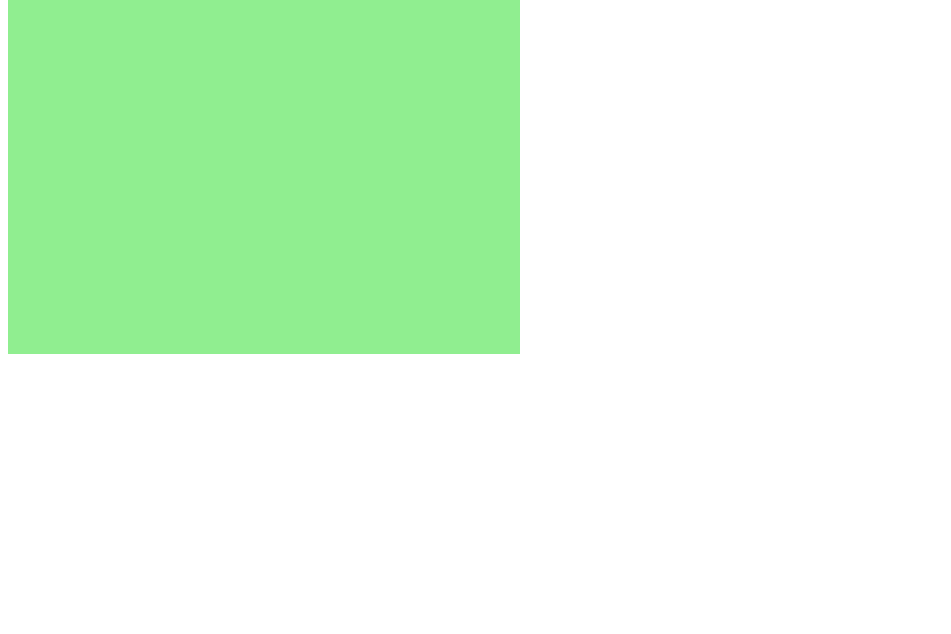
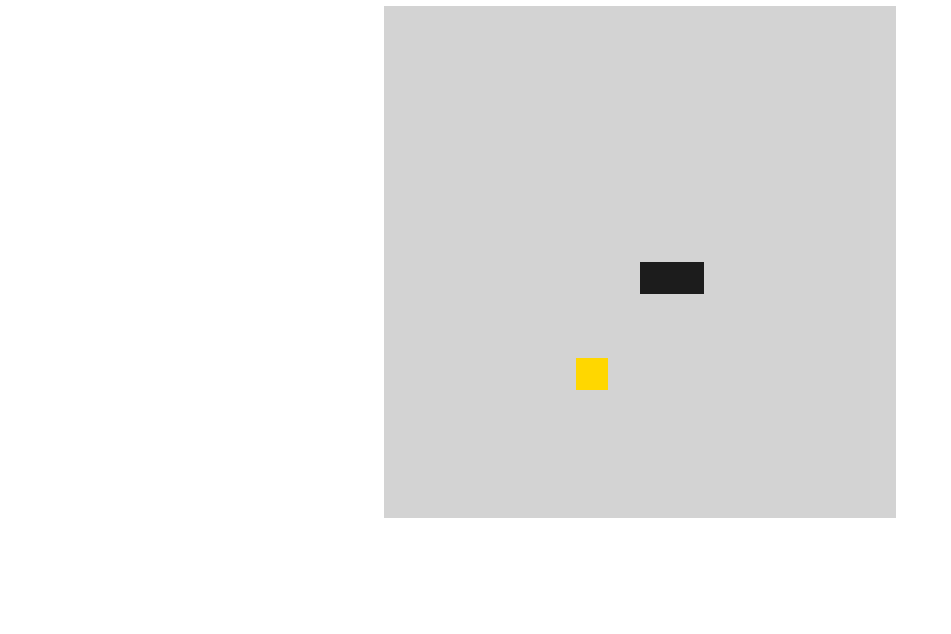
Before and after one commit to mauriciochaiben/jogo_da_cobrinha, a plain HTML site: page index.html in a window 1280 px wide. Shown: the part 166-800 px from the top of the page, without its empty margins (0-951 px from the left). Drawn offline with Linux system fonts and the light colour scheme.

Commit message:
Commit final Jogo da Cobrinha
Final do primeiro jogo.

```diff
--- a/index.html
+++ b/index.html
@@ -9,6 +9,7 @@
     <title>Snake Game</title>
 </head>
 <body>
+    <h1>Snake Game - Maurício Chaiben </h1>
     <canvas id="snake" width="512" height="512"></canvas>
 </body>
 </html>
--- a/script.js
+++ b/script.js
@@ -1,10 +1,81 @@
 let canvas = document.getElementById("snake");
 let context = canvas.getContext("2d");
 let box = 32;
+let snake = [];
+snake [0] = {
+    x: 8 * box,
+    y: 8 * box
+}
+let direction = "right";
+let food = {
+    x: Math.floor(Math.random() * 15 + 1) * box,
+    y: Math.floor(Math.random() * 15 + 1) * box
+}
 
 function criarBG(){
-    context.fillStyle = "lightgreen";
-    context.fillRect(0, 0, 16*box, 16*box); //desenha o retângulo usando x e y e a largura e altura setadas
+    context.fillStyle = "#D3D3D3";
+    context.fillRect(0, 0, 16 * box, 16 * box); //desenha o retângulo usando x e y e a largura e altura setadas
 }
 
-criarBG();
+function criarCobrinha(){
+    for (i=0; i < snake.length; i++){
+        context.fillStyle = "#1C1C1C";
+        context.fillRect(snake[i].x, snake[i].y, box, box);
+    }
+}
+
+function drawFood(){
+    context.fillStyle = "#FFD700";
+    context.fillRect(food.x, food.y, box, box);
+}
+
+document.addEventListener('keydown', update);
+
+function update (event){
+    if(event.keyCode == 37 && direction != "right") direction = "left";
+    if(event.keyCode == 38 && direction != "down") direction = "up";
+    if(event.keyCode == 39 && direction != "left") direction = "right";
+    if(event.keyCode == 40 && direction != "up") direction = "down";
+}
+
+
+function iniciarJogo(){
+    if(snake[0].x > 15 * box && direction == "right") snake[0].x = 0;
+    if(snake[0].x < 0 * box && direction == "left") snake[0].x = 16 * box;
+    if(snake[0].y > 15 * box && direction == "down") snake[0].y = 0;
+    if(snake[0].y < 0 * box && direction == "up") snake[0].y = 16 * box;
+
+    for(i = 1; i < snake.length; i++){
+        if(snake[0].x == snake[i].x && snake[0].y == snake[i].y){
+            clearInterval(jogo);
+            alert('Game Over :(')
+        }
+    }
+
+    criarBG();
+    criarCobrinha();
+    drawFood();
+
+    let snakeX = snake[0].x;
+    let snakeY = snake[0].y;
+
+    if(direction == "right") snakeX += box;
+    if(direction == "left") snakeX -= box;
+    if(direction == "up") snakeY -= box;
+    if(direction == "down") snakeY += box;
+
+    if(snakeX != food.x || snakeY != food.y){
+        snake.pop();
+    }
+    else{food.x = Math.floor(Math.random() * 15 + 1) * box;
+        food.y = Math.floor(Math.random() * 15 + 1) * box;
+    }
+
+    let newHead = {
+        x: snakeX,
+        y: snakeY
+    }
+
+    snake.unshift(newHead);
+}
+let jogo = setInterval(iniciarJogo, 100);
--- a/style.css
+++ b/style.css
@@ -0,0 +1,9 @@
+body{
+    height: 95vh;
+    width: 95;
+    display: flex;
+    justify-content: center;
+    align-items: center;
+    flex-direction: column;
+    color: rgb(37, 27, 27);
+}
```
